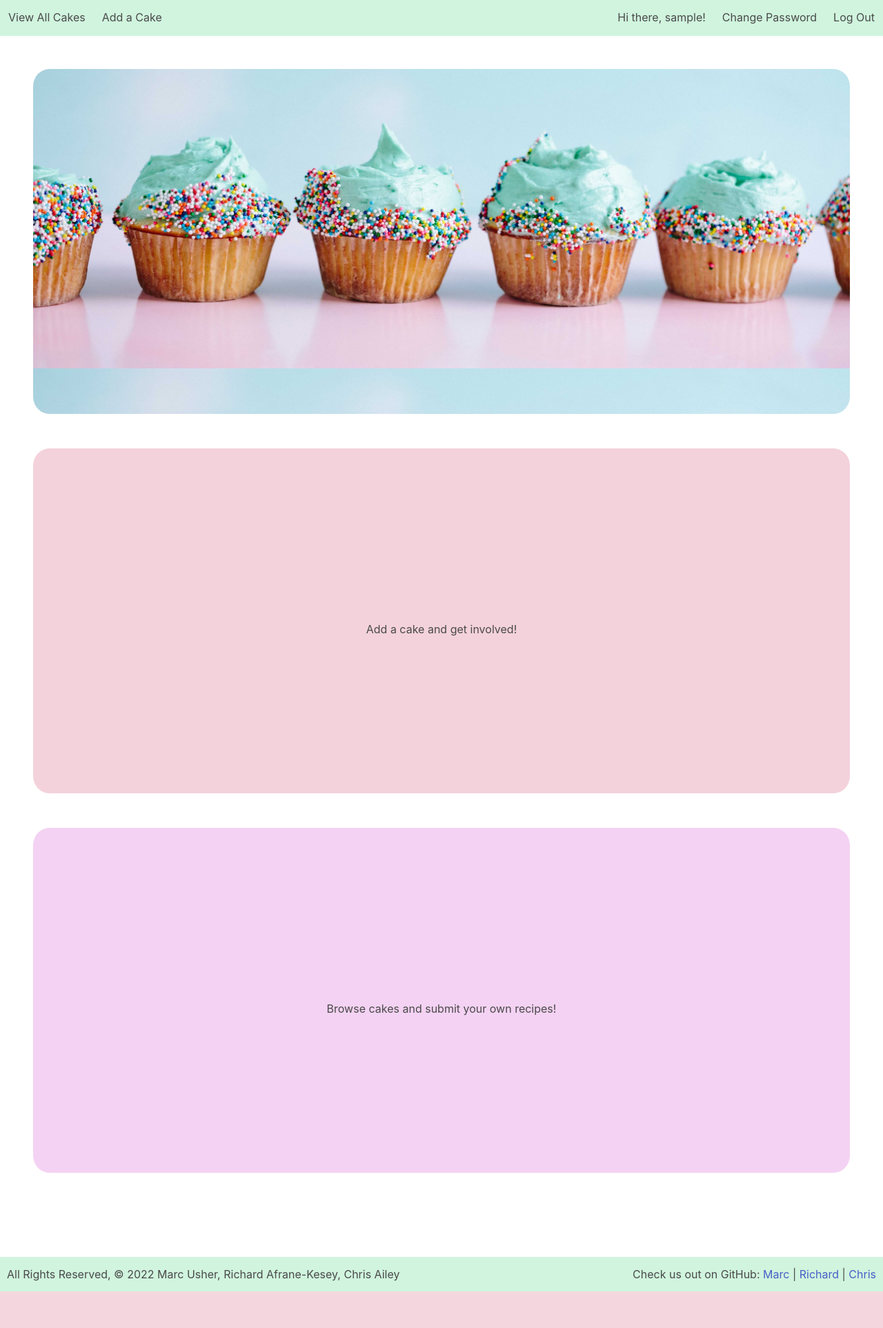
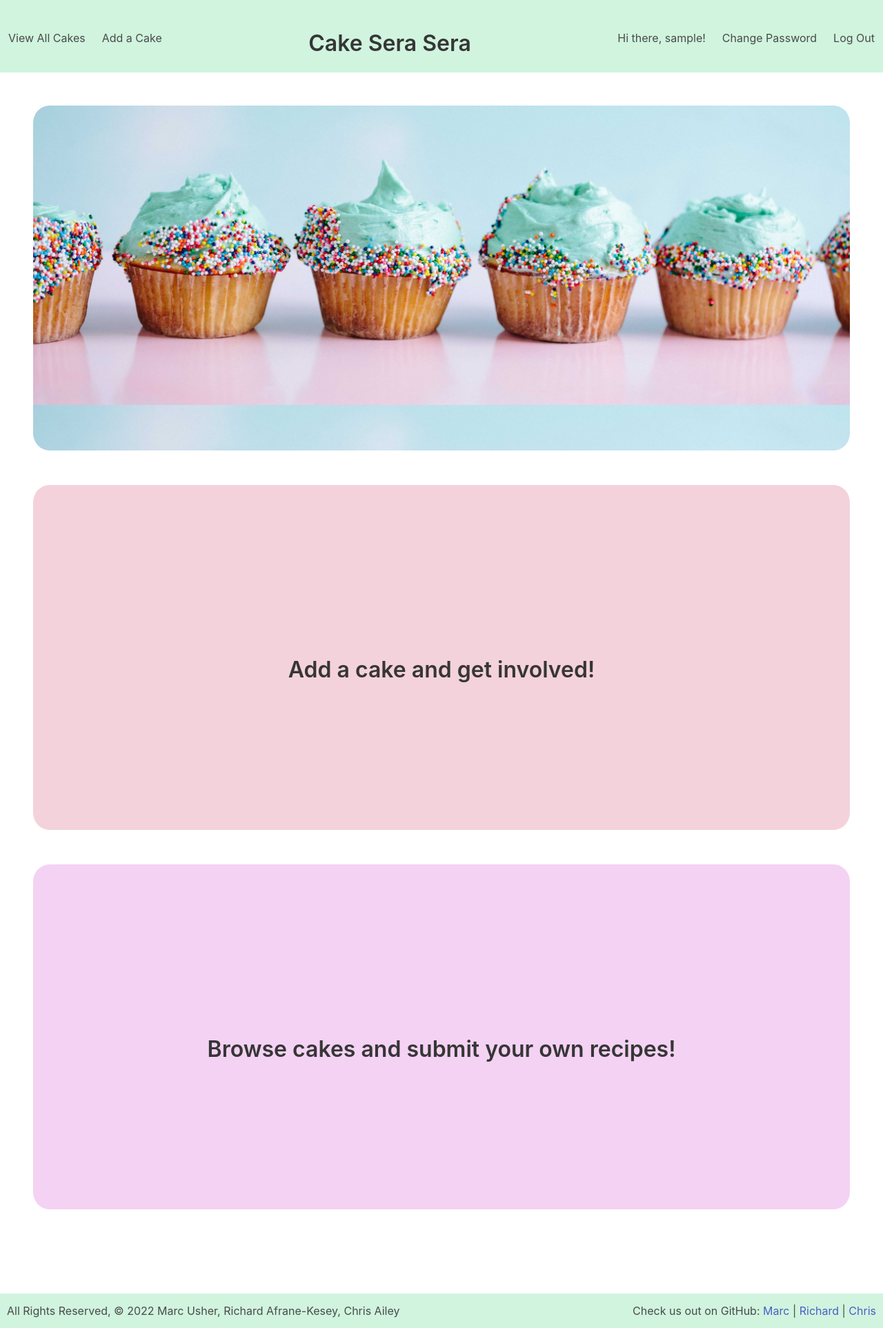
Before and after one commit to C-T-Ailey/Project-3-Cake-Recipe-Site, a Django app: page / in a window 1280 px wide. Shown: the whole page at 69% size. Before the commit the page ends 1872 px from the top, so only its background shows below. Run offline with Django 4.2, Linux system fonts and the light colour scheme; the visitor is signed in with stand-in values (Sample User, id 1).

Commit message:
continued styling base.html and home.html

```diff
--- a/cakeproject/main_app/static/css/style.css
+++ b/cakeproject/main_app/static/css/style.css
@@ -12,8 +12,18 @@ main {
   background-color: #D0F4DE;
 }
 
-.navbar-menu ul {
+.navbar-menu {
   margin-top: 5px;
+}
+
+.greeting {
+  pointer-events: none;
+}
+
+#head-title {
+  position: relative;
+  text-align: center;
+  padding: 0.5rem 0.75rem;
 }
 
 footer {
@@ -49,12 +59,16 @@ footer {
   border-radius: 2%/5%;
 }
 
+.cont1 {
+  height: 500px
+}
+
 #splash {
   background-image: url("../images/cupcake-splash-cropped.jpeg");
   background-size: contain;
 }
 
-.splash-text {
+.title {
   position: relative;
   text-align: center;
   top: 50%;
--- a/cakeproject/main_app/templates/base.html
+++ b/cakeproject/main_app/templates/base.html
@@ -17,25 +17,31 @@
 <body>
     <header class="nav-head">
         <nav class="navbar">
-            <div class="navbar-menu">
-                <ul class="navbar-start">
-                    <li><a href ="{% url 'index' %}" class="navbar-item">View All Cakes</a></li>
+            <div class="navbar-menu content">
+                <div class="navbar-start">
+                    <a href ="{% url 'index' %}" class="navbar-item">View All Cakes</a>
                 {% if user.is_authenticated %}
-                    <li><a href ="{% url 'cakes_create' %}" class="navbar-item">Add a Cake</a></li>
-                </ul>
+                    <a href ="{% url 'cakes_create' %}" class="navbar-item">Add a Cake</a>
+                </div>
 
-                <ul class="navbar-end">
-                    <li><p  class="navbar-item">Hi there, {{user.username}}!</p></li>
-                    <li><a href="{% url 'password_change' %}" class="navbar-item">Change Password</a></li>
-                    <li><a href="{% url 'logout' %}" class="navbar-item">Log Out</a></li>
-                </ul>
+
+                    <h1 id="head-title" class="navbar-item">Cake Sera Sera</h1>
+
+
+                <div class="navbar-end">
+                    <a class="navbar-item greeting">Hi there, {{user.username}}!</a>
+                    <a href="{% url 'password_change' %}" class="navbar-item">Change Password</a>
+                    <a href="{% url 'logout' %}" class="navbar-item">Log Out</a>
                 {% else %}
-                </ul>
-                <ul class="navbar-end">
-                    <li><a href ="{% url 'signup' %}" class="navbar-item">Sign Up</a></li>
-                    <li><a href ="{% url 'login' %}"  class="navbar-item">Log In</a></li>
+                </div>
+
+                <h1 id="head-title">Cake Sera Sera</h1>
+
+                <div class="navbar-end">
+                    <a href ="{% url 'signup' %}" class="navbar-item">Sign Up</a>
+                    <a href ="{% url 'login' %}"  class="navbar-item">Log In</a>
                 {% endif %}
-                </ul>
+                </div>
             </div>
         </nav>
     </header>
--- a/cakeproject/main_app/templates/home.html
+++ b/cakeproject/main_app/templates/home.html
@@ -13,11 +13,19 @@ Cakes cakes Cakes
 </section>
 
 <section class="sect" style="background-color: #F4D2DB">
-    <h1 class="splash-text">Add a cake and get involved!</h1>
+    <div class="container">
+        <div class="cont1">
+            <h1 class="title">Add a cake and get involved!</h1>
+        </div>
+    </div>
 </section>
 
 <section class="sect" style="background-color: #F4D2F3">
-    <h2 class="splash-text">Browse cakes and submit your own recipes!</h2>
+    <div class="container">
+        <div class="cont1">
+            <h1 class="title">Browse cakes and submit your own recipes!</h1>
+        </div>
+    </div>
 </section>
 
 {% else %}
```
